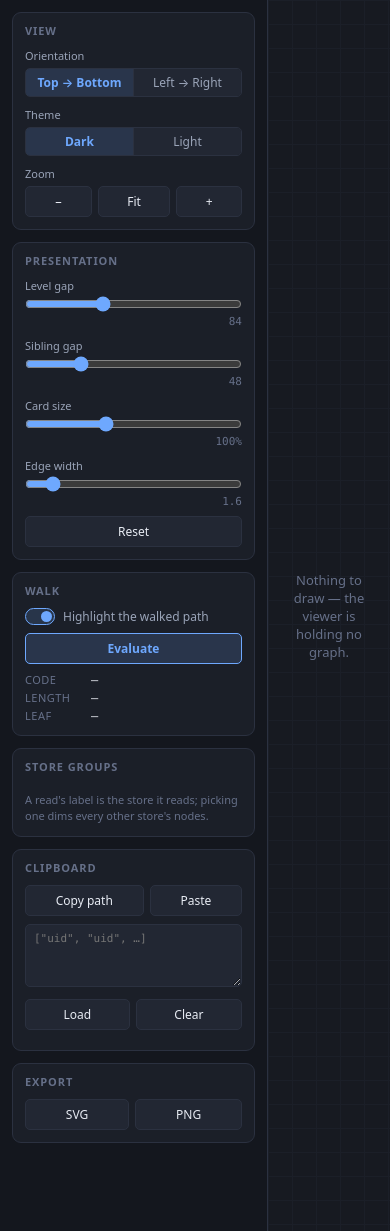
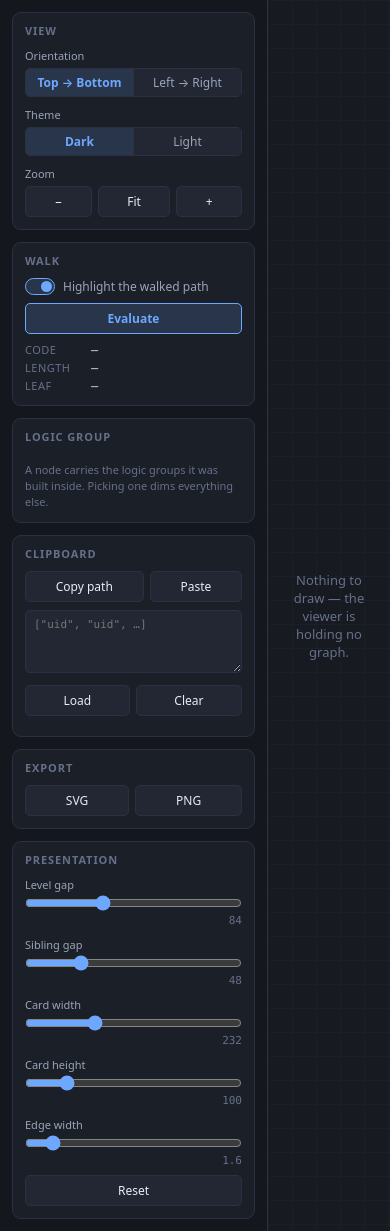
Before and after one commit to BolunHan/PyDecisionGraph, a Python web app: template decision_graph/webui/bake/templates/index.html in a window 390 px wide. Shown: the part 52-1283 px from the top of the page. Run offline with Jinja, Linux system fonts and the light colour scheme; the template is opened without the code that fills it, so the values that code supplies are empty.

Commit message:
let a card be resized rather than scaled, and fold the sidebar
The card-size slider was a transform on the card group, which is a zoom: the
text inside got bigger and the overflow came with it. What a long display text
needs is a WIDER card, and what a long one needs is a TALLER card, so the
slider is now width and height and the drawing uses them as such - the width
decides how the text wraps, the height how many lines fit, and the block is
centred in the space the band and the metadata strip leave. The default is
232x100, which holds a three-line expression that used to be cut off.

The badge no longer runs under the type: it takes what the band has left after
the type's own text.

Every sidebar panel now folds, and the presentation sliders are last and start
folded - they are the controls reached for once, not the ones kept open. The
body is wrapped and the caret added in the script rather than the markup, so a
panel is written once and a control added to it later is inside the fold.

"Store groups" is "Logic Group": the labels come from the logic groups a build
ran inside, and a store is one of those. One label per row - a group name is a
word or two, and a wrapped row of chips reads as a sentence.

Collapsing a node animates. The drawing is rebuilt rather than moved, so the
work is in putting that right: a card that changed place is set back where it
was and allowed to travel, and a card that has left keeps a copy on screen to
fade. The links are redrawn wholesale and so are never "the same link" twice;
they cross-fade.

```diff
--- a/decision_graph/webui/bake/static/script.js
+++ b/decision_graph/webui/bake/static/script.js
@@ -13,19 +13,18 @@
 
     // ---- Card geometry. The grid the layout snaps to. ----
     //
-    // The card's own coordinates are fixed and its size is a transform on the
-    // group, so a card scales as one piece - band, text, the lot - instead of
-    // every offset inside it having to know about the slider.
-    const CARD_W = 216;
-    const CARD_H = 84;
+    // The card's size belongs to the reader rather than to the layout: a node's
+    // display text is as long as it is, and a card that cannot grow has to cut
+    // it off. So the WIDTH is what the text wraps to and the HEIGHT is how much
+    // of it fits - a card scaled by a transform would only make the same
+    // overflow bigger.
     const BAND_H = 22;
     const CARD_PAD = 12;
     const REPR_LINE_H = 16;
-    const MAX_REPR_LINES = 2;
-    const CHARS_PER_LINE = 30;
-    const META_CHARS = 34;
-    const BADGE_CHARS = 22;
+    const META_ROW_H = 24;   // The strip along the bottom the metadata sits in.
+    const CHAR_W = 6.55;     // One character of the display text, in the mono font.
     const CORNER = 9;
+    const CHIP_CHARS = 30;   // A condition chip is on the edge, not on a card.
 
     const ZOOM_MIN = 0.15;
     const ZOOM_MAX = 3;
@@ -35,18 +34,27 @@
 
     // ---- Presentation: what the sliders drive. ----
     const PRESENTATION_DEFAULTS = {
-        levelGap: 84,     // Between one level and the next: the edge's length.
-        siblingGap: 48,   // Between two cards of the same level.
-        scale: 1,         // Card size, as a factor of the card's own coordinates.
-        edgeWidth: 1.6,   // Stroke width of a link.
+        levelGap: 84,      // Between one level and the next: the edge's length.
+        siblingGap: 48,    // Between two cards of the same level.
+        cardWidth: 232,    // What a display text wraps to.
+        cardHeight: 100,   // How much of it fits.
+        edgeWidth: 1.6,    // Stroke width of a link.
     };
     const presentation = { ...PRESENTATION_DEFAULTS };
 
     /** The size a card ends up on screen, and the cell it takes with it. */
-    const cardW = () => CARD_W * presentation.scale;
-    const cardH = () => CARD_H * presentation.scale;
+    const cardW = () => presentation.cardWidth;
+    const cardH = () => presentation.cardHeight;
     const cellX = () => cardW() + presentation.siblingGap;
     const cellY = () => cardH() + presentation.levelGap;
+
+    /** How much display text a card of the current size holds. */
+    const charsPerLine = () => Math.max(6, Math.floor((cardW() - CARD_PAD * 2) / CHAR_W));
+    const reprLines = () => Math.max(1, Math.floor((cardH() - BAND_H - META_ROW_H) / REPR_LINE_H));
+
+    // How long a card's own animation runs, and the easing it runs on.
+    const ANIM_MS = 260;
+    const ANIM_EASE = 'cubic-bezier(.2,.7,.3,1)';
 
     // ---- State ----
     const state = {
@@ -61,6 +69,8 @@
         hasWalk: false,
         walk: null,
         collapsed: new Set(),
+        positions: new Map(),
+        edgesGroup: null,
         selected: null,
         failedId: null,
         zoom: null,
@@ -198,27 +208,33 @@
         return node;
     }
 
-    /** Break a display text into at most MAX_REPR_LINES lines of CHARS_PER_LINE. */
-    function wrapText(text) {
+    /**
+     * Break a display text to fit the card: `perLine` characters, `maxLines` lines.
+     *
+     * Both come from the card's current size rather than from a constant, so
+     * widening a card lets a long expression onto one line and heightening one
+     * lets it onto the next line instead of being dropped.
+     */
+    function wrapText(text, perLine, maxLines) {
         const source = String(text == null ? '' : text);
-        if (source.length <= CHARS_PER_LINE) return [source];
+        if (source.length <= perLine) return [source];
 
         const lines = [];
         let rest = source;
-        while (rest.length && lines.length < MAX_REPR_LINES) {
-            if (rest.length <= CHARS_PER_LINE) {
+        while (rest.length && lines.length < maxLines) {
+            if (rest.length <= perLine) {
                 lines.push(rest);
                 rest = '';
                 break;
             }
-            let cut = rest.lastIndexOf(' ', CHARS_PER_LINE);
+            let cut = rest.lastIndexOf(' ', perLine);
             // No space to break at: cut mid-token rather than overflow the card.
-            if (cut < CHARS_PER_LINE * 0.4) cut = CHARS_PER_LINE;
+            if (cut < perLine * 0.4) cut = perLine;
             lines.push(rest.slice(0, cut));
             rest = rest.slice(cut).replace(/^\s+/, '');
         }
         if (rest.length && lines.length) {
-            lines[lines.length - 1] = lines[lines.length - 1].slice(0, CHARS_PER_LINE - 1) + '…';
+            lines[lines.length - 1] = lines[lines.length - 1].slice(0, perLine - 1) + '…';
         }
         return lines;
     }
@@ -284,25 +300,27 @@
 
     function drawCard(parentGroup, placed) {
         const rec = placed.data.record;
+        const W = cardW();
+        const H = cardH();
         const group = svgEl('g', {
             // The TYPE as well as the family: a family says where a node sits,
             // the type says what it does, and for the action family that is the
             // whole of what a reader wants off the card.
             class: `card fam-${rec.family || 'OTHER'} type-${rec.type || 'UNKNOWN'}`,
-            transform: `translate(${placed.card.x},${placed.card.y}) scale(${presentation.scale})`,
+            transform: `translate(${placed.card.x},${placed.card.y})`,
         });
         group.dataset.id = rec.id;
 
         group.appendChild(svgEl('rect', {
-            class: 'card-body', x: 0, y: 0, width: CARD_W, height: CARD_H,
+            class: 'card-body', x: 0, y: 0, width: W, height: H,
             rx: CORNER, ry: CORNER,
         }));
 
         // The header band: a rounded rect with its lower corners squared off by
-        // a second rect, which is cheaper than a clip path per card.
+        // the path itself, which is cheaper than a clip path per card.
         group.appendChild(svgEl('path', {
             class: 'card-band',
-            d: `M0,${BAND_H} V${CORNER} Q0,0 ${CORNER},0 H${CARD_W - CORNER} Q${CARD_W},0 ${CARD_W},${CORNER} V${BAND_H} Z`,
+            d: `M0,${BAND_H} V${CORNER} Q0,0 ${CORNER},0 H${W - CORNER} Q${W},0 ${W},${CORNER} V${BAND_H} Z`,
         }));
 
         const typeText = svgEl('text', { class: 'card-type', x: CARD_PAD, y: BAND_H / 2 + 1 });
@@ -315,23 +333,29 @@
         if (rec.operands && rec.operands.length) badges.push(`${rec.operands.length} ops`);
         if (rec.hooks && rec.hooks.length) badges.push(rec.hooks.join(','));
         if (badges.length) {
-            const badge = svgEl('text', { class: 'card-badge-text', x: CARD_W - CARD_PAD, y: BAND_H / 2 + 1 });
-            badge.textContent = clamp(badges.join(' · '), BADGE_CHARS);
+            const badge = svgEl('text', { class: 'card-badge-text', x: W - CARD_PAD, y: BAND_H / 2 + 1 });
+            // The badges share the band with the type, so they get what is left
+            // of it rather than a width of their own.
+            const room = Math.max(6, Math.floor((W - CARD_PAD * 3 - typeText.textContent.length * 7) / CHAR_W));
+            badge.textContent = clamp(badges.join(' · '), room);
             group.appendChild(badge);
         }
 
-        // Display text, wrapped. A leaf's text is the leaf's whole meaning, so
-        // it gets the weight; a branch's is what the branch asks.
-        const lines = wrapText(rec.repr);
-        const textTop = BAND_H + 16 + (lines.length === 1 ? REPR_LINE_H / 2 : 0);
+        // Display text, wrapped to the card's width and centred in the space
+        // the band and the metadata strip leave.
+        const lines = wrapText(rec.repr, charsPerLine(), reprLines());
+        const top = BAND_H;
+        const bottom = H - META_ROW_H;
+        const block = lines.length * REPR_LINE_H;
+        const first = top + Math.max(0, (bottom - top - block) / 2) + REPR_LINE_H * 0.7;
         lines.forEach((line, index) => {
-            const text = svgEl('text', { class: 'card-repr', x: CARD_PAD, y: textTop + index * REPR_LINE_H });
+            const text = svgEl('text', { class: 'card-repr', x: CARD_PAD, y: first + index * REPR_LINE_H });
             text.textContent = line;
             group.appendChild(text);
         });
 
-        // The metadata line: what store the node belongs to, what it last
-        // produced, and how much hangs below it.
+        // The metadata line: what group the node belongs to, what it holds
+        // itself, what it last produced, and how much hangs below it.
         const meta = [];
         if (rec.labels && rec.labels.length) meta.push(rec.labels.join(','));
         // What the node holds ITSELF comes before what it produced: a literal's
@@ -341,8 +365,8 @@
         if (rec.out !== null && rec.out !== undefined) meta.push(`out=${rec.out}`);
         if (rec.size > 1) meta.push(`${rec.size} nodes`);
         if (meta.length) {
-            const metaText = svgEl('text', { class: 'card-meta', x: CARD_PAD, y: CARD_H - 14 });
-            metaText.textContent = clamp(meta.join(' · '), META_CHARS);
+            const metaText = svgEl('text', { class: 'card-meta', x: CARD_PAD, y: H - 12 });
+            metaText.textContent = clamp(meta.join(' · '), charsPerLine() + 4);
             group.appendChild(metaText);
         }
 
@@ -351,16 +375,16 @@
             const collapsed = state.collapsed.has(rec.id);
             const toggle = svgEl('g', { class: 'card-toggle' });
             toggle.appendChild(svgEl('rect', {
-                class: 'card-toggle-bg', x: CARD_W - 30, y: CARD_H - 26, width: 22, height: 18, rx: 5, ry: 5,
+                class: 'card-toggle-bg', x: W - 30, y: H - 26, width: 22, height: 18, rx: 5, ry: 5,
             }));
-            const label = svgEl('text', { class: 'card-toggle-text', x: CARD_W - 19, y: CARD_H - 16 });
+            const label = svgEl('text', { class: 'card-toggle-text', x: W - 19, y: H - 16 });
             label.textContent = collapsed ? `+${armCount}` : '−';
             toggle.appendChild(label);
             toggle.addEventListener('click', (event) => {
                 event.stopPropagation();
                 if (state.collapsed.has(rec.id)) state.collapsed.delete(rec.id);
                 else state.collapsed.add(rec.id);
-                render();
+                render({ animate: true });
             });
             group.appendChild(toggle);
         }
@@ -422,7 +446,84 @@
     // Render
     // ======================================================================
 
-    function render() {
+    /**
+     * Carry the cards from where they were to where they now are.
+     *
+     * The layout is recomputed from scratch on every change, so a card that
+     * moved would jump straight there. This puts each one back where it was and
+     * lets it travel, and fades in the ones that were not on screen before. A
+     * link has no position of its own to animate - its shape is a path - so the
+     * links cross-fade instead.
+     */
+    function animateLayout(previous, positions, previousCards, previousEdges) {
+        // What is GONE gets a departure rather than a disappearance: a copy of
+        // each vanished card - and of the links, which are redrawn wholesale and
+        // so are never "the same link" twice - stays exactly where it was for
+        // the length of the transition and fades. Without this a collapse is a
+        // blink, because the drawing is rebuilt rather than moved.
+        const ghost = svgEl('g', { class: 'ghost-layer' });
+        if (previousEdges) ghost.appendChild(previousEdges.cloneNode(true));
+        previousCards.forEach((group, id) => {
+            if (positions.has(id)) return;   // it survives, and travels instead
+            ghost.appendChild(group.cloneNode(true));
+        });
+        if (ghost.childNodes.length) {
+            viewport.appendChild(ghost);
+            requestAnimationFrame(() => {
+                ghost.style.transition = `opacity ${ANIM_MS}ms ${ANIM_EASE}`;
+                ghost.style.opacity = '0';
+            });
+            setTimeout(() => ghost.remove(), ANIM_MS + 60);
+        }
+
+        state.cards.forEach((group, id) => {
+            const was = previous.get(id);
+            const now = positions.get(id);
+            if (!now) return;
+
+            if (!was) {
+                group.style.opacity = '0';
+                requestAnimationFrame(() => {
+                    group.style.transition = `opacity ${ANIM_MS}ms ${ANIM_EASE}`;
+                    group.style.opacity = '';
+                });
+                setTimeout(() => { group.style.transition = ''; }, ANIM_MS + 60);
+                return;
+            }
+
+            const dx = was.x - now.x;
+            const dy = was.y - now.y;
+            if (!dx && !dy) return;
+
+            group.style.transform = `translate(${now.x + dx}px, ${now.y + dy}px)`;
+            requestAnimationFrame(() => {
+                group.style.transition = `transform ${ANIM_MS}ms ${ANIM_EASE}`;
+                group.style.transform = `translate(${now.x}px, ${now.y}px)`;
+            });
+            setTimeout(() => {
+                // Hand the position back to the attribute: an inline transform
+                // left behind would fight the next render.
+                group.style.transition = '';
+                group.style.transform = '';
+            }, ANIM_MS + 60);
+        });
+
+        state.edges.forEach((entry) => {
+            entry.path.style.opacity = '0';
+            requestAnimationFrame(() => {
+                entry.path.style.transition = `opacity ${ANIM_MS}ms ${ANIM_EASE}`;
+                entry.path.style.opacity = '';
+            });
+            setTimeout(() => { entry.path.style.transition = ''; }, ANIM_MS + 60);
+        });
+    }
+
+    function render(options) {
+        const animate = Boolean(options && options.animate);
+        const previous = state.positions;
+        const previousCards = state.cards;
+        const previousEdges = state.edgesGroup;
+
         state.cards = new Map();
         state.edges = [];
 
@@ -452,7 +553,14 @@
         viewport.appendChild(edgesGroup);
         viewport.appendChild(cardsGroup);
 
+        const positions = new Map();
+        placed.forEach((d) => positions.set(d.data.record.id, { x: d.card.x, y: d.card.y }));
+        state.positions = positions;
+        state.edgesGroup = edgesGroup;
+
         paint();
+
+        if (animate) animateLayout(previous, positions, previousCards, previousEdges);
     }
 
     /** Is this node outside the store group the sidebar picked? */
@@ -901,10 +1009,13 @@
             key: 'siblingGap', out: 'pres-sibling-out',
             fromSlider: Number, toSlider: (v) => Math.round(v), format: (v) => String(Math.round(v)),
         },
-        'pres-scale': {
-            key: 'scale', out: 'pres-scale-out',
-            fromSlider: (raw) => raw / 100, toSlider: (v) => Math.round(v * 100),
-            format: (v) => `${Math.round(v * 100)}%`,
+        'pres-width': {
+            key: 'cardWidth', out: 'pres-width-out',
+            fromSlider: Number, toSlider: (v) => Math.round(v), format: (v) => String(Math.round(v)),
+        },
+        'pres-height': {
+            key: 'cardHeight', out: 'pres-height-out',
+            fromSlider: Number, toSlider: (v) => Math.round(v), format: (v) => String(Math.round(v)),
         },
         'pres-edge': {
             key: 'edgeWidth', out: 'pres-edge-out',
@@ -966,6 +1077,50 @@
         }
 
         applyEdgeWidth();
+    }
+
+    /**
+     * Make every control panel foldable.
+     *
+     * The sidebar is a column of widgets, and the one a reader wants is rarely
+     * the one taking the most room - so each panel keeps its title and puts its
+     * body away. The body is wrapped here rather than in the markup, so a panel
+     * is written once and a control added to it later is inside the fold by
+     * default; the template says which panels start folded.
+     */
+    function buildPanels() {
+        document.querySelectorAll('#sidebar .panel').forEach((panel) => {
+            const title = panel.querySelector('.panel-title');
+            if (!title || panel.dataset.foldable === 'ready') return;
+            panel.dataset.foldable = 'ready';
+
+            const body = document.createElement('div');
+            body.className = 'panel-body';
+            while (title.nextSibling) body.appendChild(title.nextSibling);
+            panel.appendChild(body);
+
+            const caret = document.createElement('span');
+            caret.className = 'panel-caret';
+            caret.setAttribute('aria-hidden', 'true');
+            title.appendChild(caret);
+
+            title.classList.add('panel-toggle');
+            title.setAttribute('role', 'button');
+            title.setAttribute('tabindex', '0');
+
+            const setFolded = (folded) => {
+                panel.classList.toggle('is-collapsed', folded);
+                title.setAttribute('aria-expanded', String(!folded));
+            };
+            title.addEventListener('click', () => setFolded(!panel.classList.contains('is-collapsed')));
+            title.addEventListener('keydown', (event) => {
+                if (event.key !== 'Enter' && event.key !== ' ') return;
+                event.preventDefault();
+                setFolded(!panel.classList.contains('is-collapsed'));
+            });
+
+            setFolded(panel.dataset.collapsed === 'true');
+        });
     }
 
     function wire() {
@@ -1039,6 +1194,7 @@
             'Cards drawn: a node reached only as an operand of another is not one of them.';
         showScaffolding(data.scaffolding);
 
+        buildPanels();
         buildGroupChips();
         wire();
         wirePresentation();
--- a/decision_graph/webui/bake/static/style.css
+++ b/decision_graph/webui/bake/static/style.css
@@ -474,6 +516,18 @@ body {
     gap: 5px;
 }
 
+/* The logic groups: one label per row. A group name is a word or two, and a
+   wrapped row of chips reads as a sentence rather than as a list. */
+#ctl-groups {
+    flex-direction: column;
+    align-items: stretch;
+}
+
+#ctl-groups .chip {
+    text-align: left;
+    overflow-wrap: anywhere;
+}
+
 .chip {
     padding: 3px 9px;
     border: 1px solid var(--line);
--- a/decision_graph/webui/bake/templates/index.html
+++ b/decision_graph/webui/bake/templates/index.html
@@ -51,33 +51,6 @@
         </section>
 
         <section class="panel">
-            <h2 class="panel-title">Presentation</h2>
-            <label class="slider-row">
-                <span class="slider-label">Level gap</span>
-                <input type="range" id="pres-level" min="0" max="240" step="2" value="84">
-                <output class="slider-value" id="pres-level-out">84</output>
-            </label>
-            <label class="slider-row">
-                <span class="slider-label">Sibling gap</span>
-                <input type="range" id="pres-sibling" min="0" max="200" step="2" value="48">
-                <output class="slider-value" id="pres-sibling-out">48</output>
-            </label>
-            <label class="slider-row">
-                <span class="slider-label">Card size</span>
-                <input type="range" id="pres-scale" min="60" max="170" step="5" value="100">
-                <output class="slider-value" id="pres-scale-out">100%</output>
-            </label>
-            <label class="slider-row">
-                <span class="slider-label">Edge width</span>
-                <input type="range" id="pres-edge" min="10" max="60" step="5" value="16">
-                <output class="slider-value" id="pres-edge-out">1.6</output>
-            </label>
-            <div class="btn-row">
-                <button type="button" class="btn" id="btn-pres-reset" title="Back to the defaults">Reset</button>
-            </div>
-        </section>
-
-        <section class="panel">
             <h2 class="panel-title">Walk</h2>
             <label class="switch-row" id="row-highlight">
                 <input type="checkbox" id="ctl-highlight" checked>
@@ -95,9 +68,9 @@
         </section>
 
         <section class="panel">
-            <h2 class="panel-title">Store groups</h2>
+            <h2 class="panel-title">Logic Group</h2>
             <div class="chips" id="ctl-groups"></div>
-            <p class="hint">A read's label is the store it reads; picking one dims every other store's nodes.</p>
+            <p class="hint">A node carries the logic groups it was built inside. Picking one dims everything else.</p>
         </section>
 
         <section class="panel">
@@ -122,6 +95,38 @@
                 <button type="button" class="btn" id="btn-export-png">PNG</button>
             </div>
         </section>
+        <section class="panel" data-collapsed="true">
+            <h2 class="panel-title">Presentation</h2>
+            <label class="slider-row">
+                <span class="slider-label">Level gap</span>
+                <input type="range" id="pres-level" min="0" max="240" step="2" value="84">
+                <output class="slider-value" id="pres-level-out">84</output>
+            </label>
+            <label class="slider-row">
+                <span class="slider-label">Sibling gap</span>
+                <input type="range" id="pres-sibling" min="0" max="200" step="2" value="48">
+                <output class="slider-value" id="pres-sibling-out">48</output>
+            </label>
+            <label class="slider-row">
+                <span class="slider-label">Card width</span>
+                <input type="range" id="pres-width" min="140" max="440" step="4" value="232">
+                <output class="slider-value" id="pres-width-out">232</output>
+            </label>
+            <label class="slider-row">
+                <span class="slider-label">Card height</span>
+                <input type="range" id="pres-height" min="56" max="320" step="4" value="100">
+                <output class="slider-value" id="pres-height-out">100</output>
+            </label>
+            <label class="slider-row">
+                <span class="slider-label">Edge width</span>
+                <input type="range" id="pres-edge" min="10" max="60" step="5" value="16">
+                <output class="slider-value" id="pres-edge-out">1.6</output>
+            </label>
+            <div class="btn-row">
+                <button type="button" class="btn" id="btn-pres-reset" title="Back to the defaults">Reset</button>
+            </div>
+        </section>
+
     </aside>
 
     <main id="stage">
```
Also changed, not shown: other parts of decision_graph/webui/bake/static/style.css (+48 -0 lines), decision_graph/webui/bake/templates/offline.html (+34 -29 lines), 1 other file.
